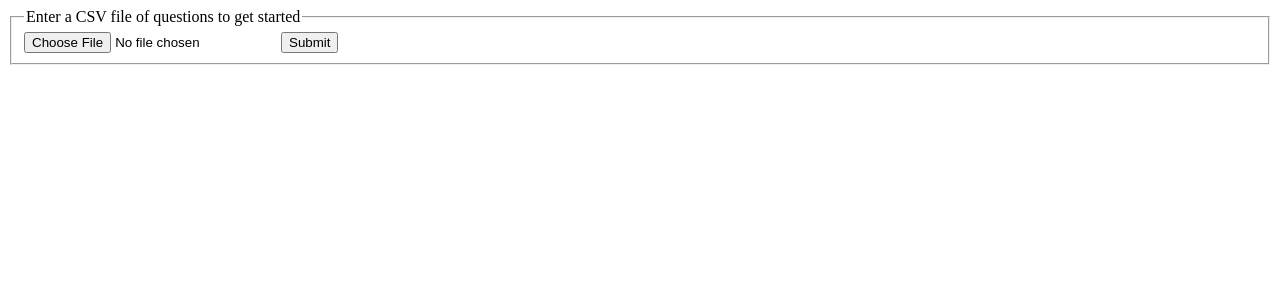
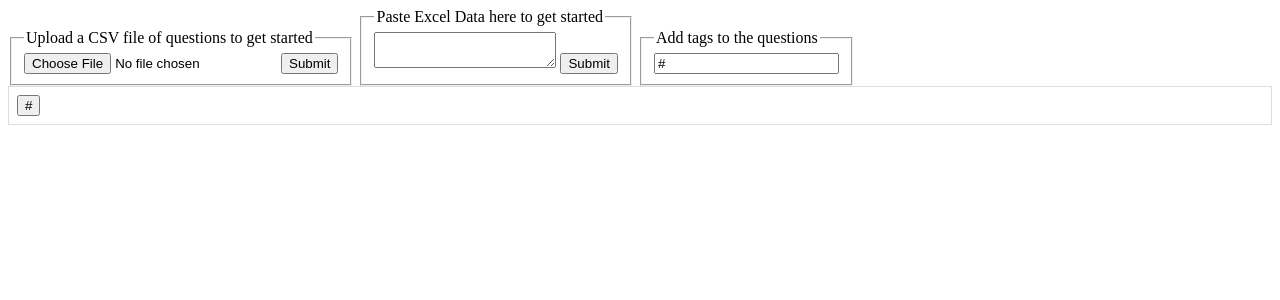
Before and after one commit to crdunn/copypaste_from_tsv, a Flask app: page / in a window 1280 px wide. Shown: the top 300 px of the page. Run offline with Flask 3, Linux system fonts and the light colour scheme.

Commit message:
Update index.html

```diff
--- a/templates/index.html
+++ b/templates/index.html
@@ -20,16 +20,34 @@
         tr:nth-child(even) {
             background-color: #dddddd;
         }
+        form,fieldset {
+            display: inline;
+        }
     </style>
 </head>
 <body>
+    <div>
     <form action="/upload" method="POST" enctype="multipart/form-data">
         <fieldset>
-        <legend>Enter a CSV file of questions to get started</legend>
+        <legend>Upload a CSV file of questions to get started</legend>
         <input type="file" name="file">
         <input type="submit">
         </fieldset>
     </form>
+    <form action="/paste" method="POST" enctype="multipart/form-data">
+        <fieldset>
+        <legend>Paste Excel Data here to get started</legend>
+        <textarea name="data"></textarea>
+        <input type="submit">
+        </fieldset>
+    </form>
+    <form>
+        <fieldset>
+        <legend>Add tags to the questions</legend>
+        <input type="text" oninput=addTags(event) value="#">
+        </fieldset>
+    </form>
+    </div>
     <table>
         <thead>
             {% for column in header %}
@@ -39,7 +57,8 @@
         <tbody>
             {% for row in questions %}
                 <tr>
-                    {% for column in row %}
+                    <td><button class="tags" onclick=copyToClipboard(event)>#</button>{{row[0]}} </td>
+                    {% for column in row[1:] %}
                     <td><button onclick=copyToClipboard(event)>{{column}}</button></td>
                     {% endfor %}
                 </tr>
@@ -51,6 +70,13 @@
             navigator.clipboard.writeText(event.target.textContent);
             event.target.style.color="red";
         }
+        function addTags(event) {
+            console.log(event.target.textContent);
+            const tags = document.querySelectorAll(".tags");
+            for (let element of tags) {
+                element.textContent = event.target.value
+            }
+        }
     </script>
 </body>
 </html>
```
